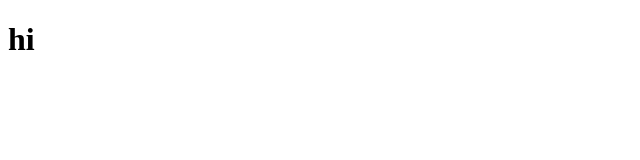
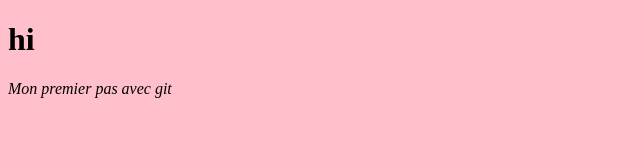
Before and after one commit to FraicheurFraicheur/hello, a plain HTML site: page index.html in a window 1280 px wide. Shown: the whole page, without its empty margins (0-640 px from the left). Drawn offline with Linux system fonts and the light colour scheme.

Commit message:
Modifier l'arrière plan

```diff
--- a/index.html
+++ b/index.html
@@ -4,7 +4,10 @@
     <title></title>
     <meta charset="utf-8">
   </head>
-  <body>
+
+  <body bgcolor="pink">
     <h1>hi</h1>
+<i> Mon premier pas avec git</i>
+
   </body>
 </html>
```
